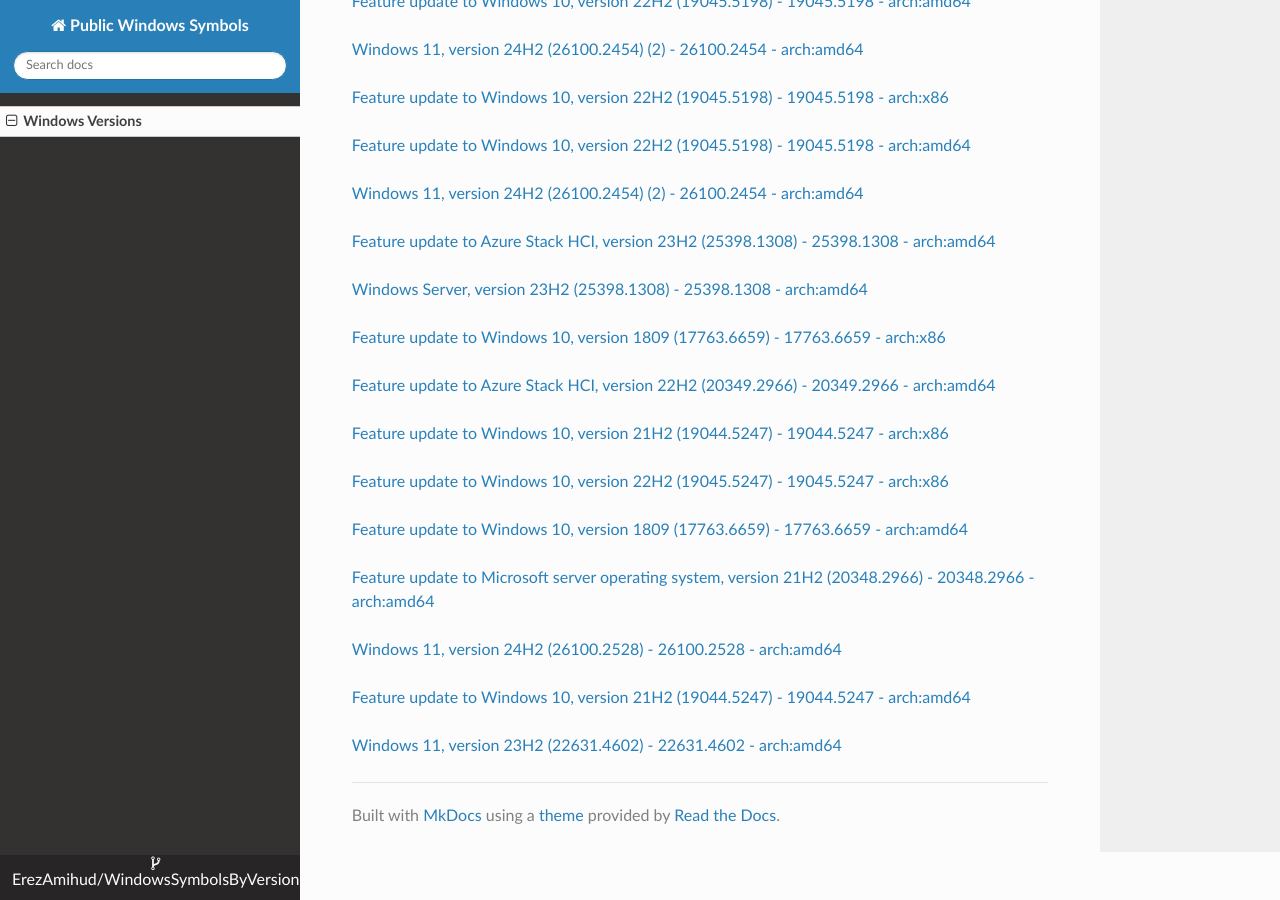
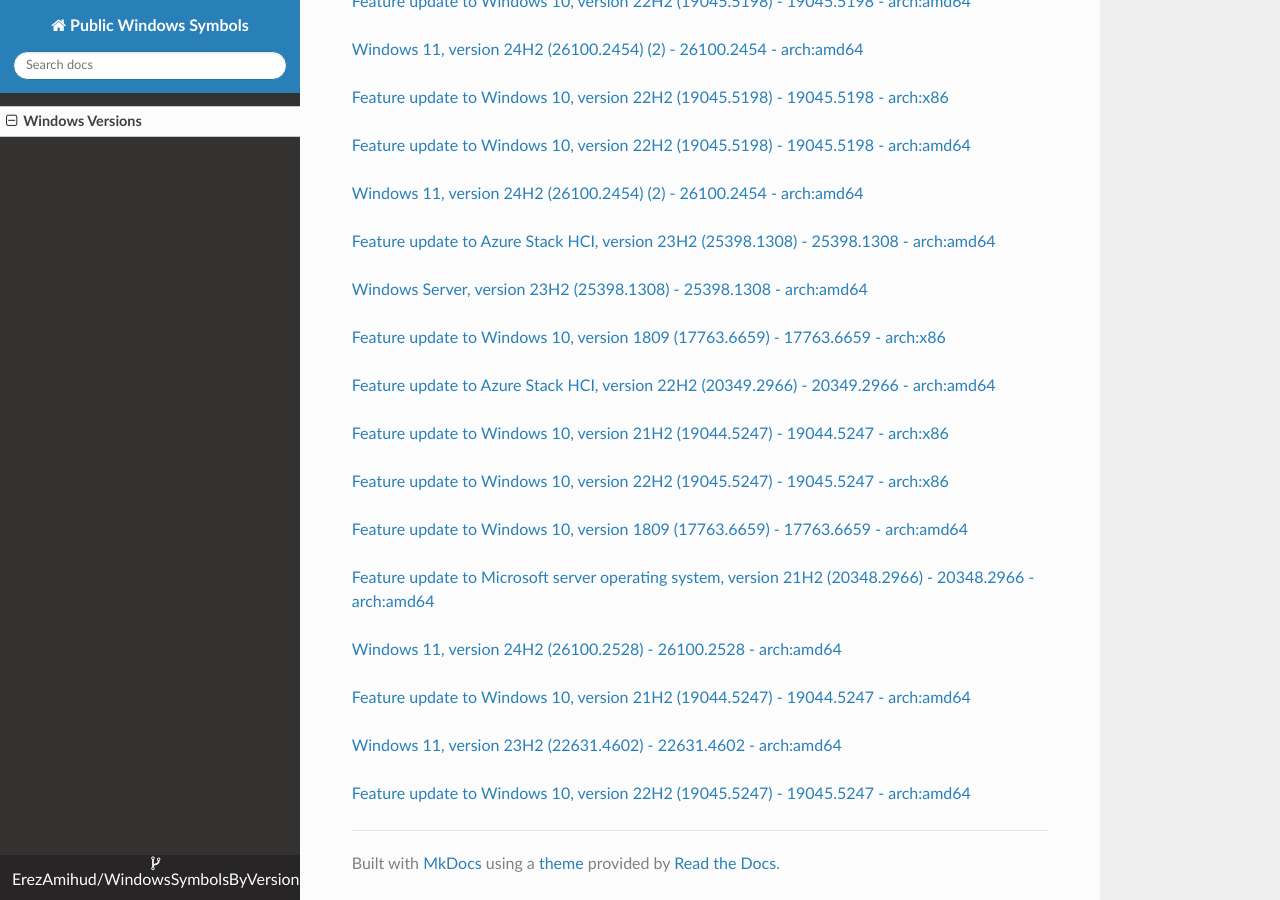
Before and after one commit to ErezAmihud/WindowsSymbolsByVersion, an MkDocs documentation site: the page built from docs/index.md, in a window 1280 px wide and 900 px high, scrolled down 64637 px. Built offline with MkDocs 1.6.1, drawn with Linux system fonts in a browser that asks for light colours; nearby versions of some CDN libraries.

Commit message:
Automated commit, add manifest for e1885854-aea0-453d-9e64-bfd00535a925

```diff
--- a/docs/index.md
+++ b/docs/index.md
@@ -3847,3 +3847,6 @@
 
 
 [Windows 11, version 23H2 (22631.4602) - 22631.4602 - arch:amd64](https://github.com/ErezAmihud/WindowsSymbolsByVersion/blob/main/manifests/0c36c0e6-8397-424d-b460-26cc0d044c7f.manifest)
+
+
+[Feature update to Windows 10, version 22H2 (19045.5247) - 19045.5247 - arch:amd64](https://github.com/ErezAmihud/WindowsSymbolsByVersion/blob/main/manifests/e1885854-aea0-453d-9e64-bfd00535a925.manifest)
```
Also changed, not shown: process_builds.json (+1 -1 lines).
